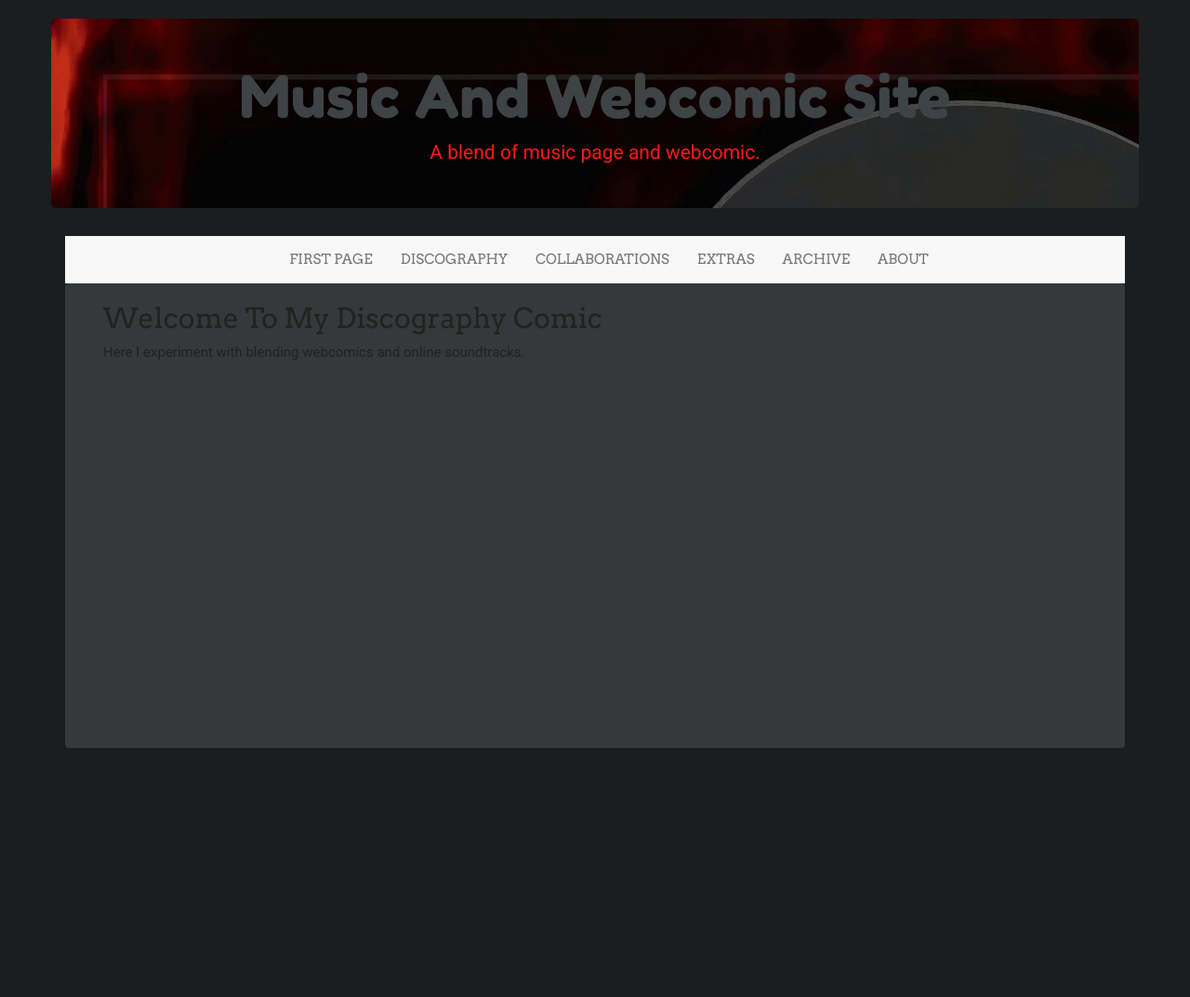
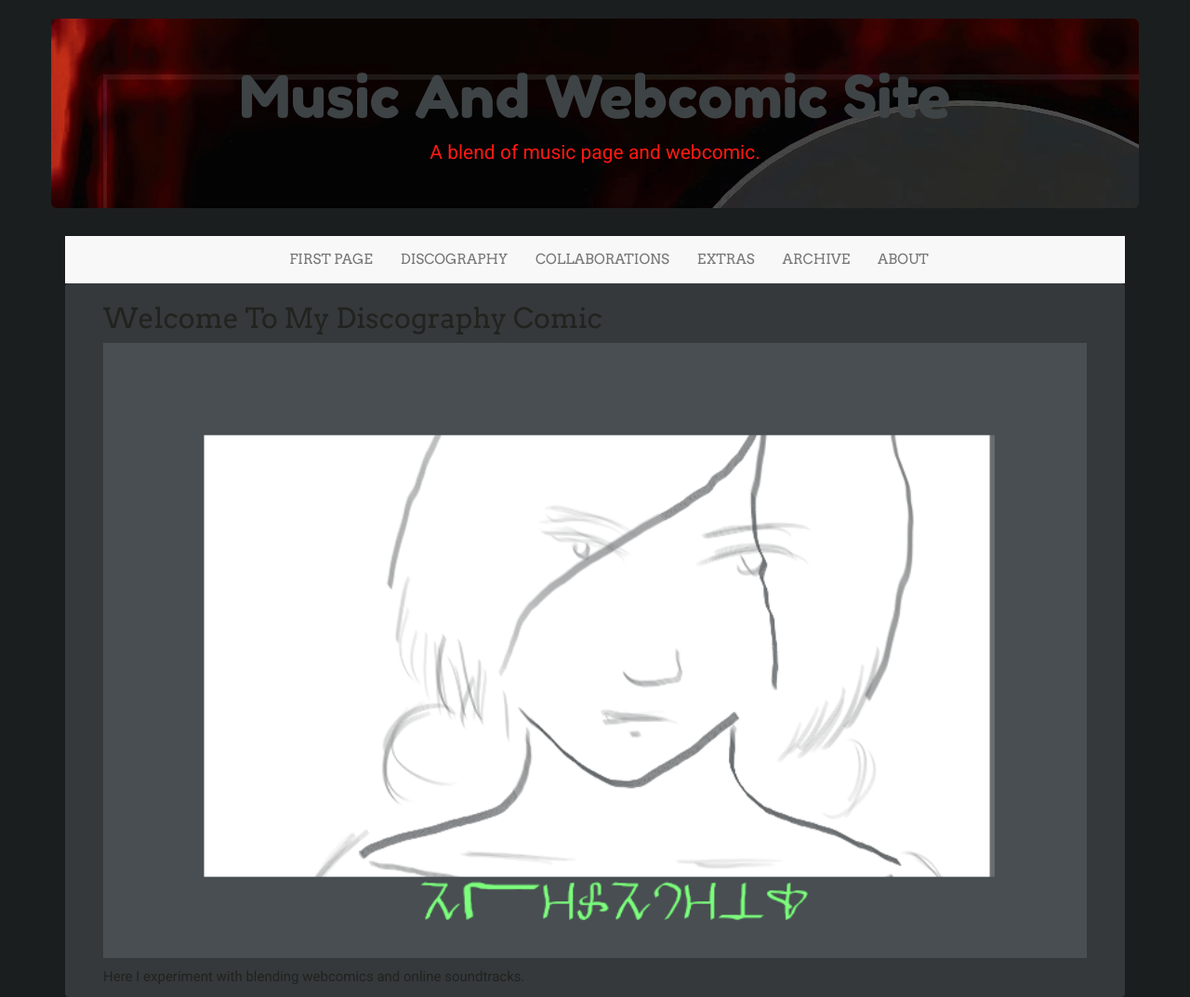
Before and after one commit to LWFlouisa/MyDiscography, a Jekyll site: the page built from index.md, in a window 1280 px wide. Shown: the whole page at 93% size. Built offline with Jekyll 4.4.1, drawn with Linux system fonts in a browser that asks for light colours; nearby versions of some CDN libraries; comment, search, counter and statistics services are not loaded; before the commit the page ends 900 px from its top, so only the background shows below that.

Commit message:
Update index.md

```diff
--- a/index.md
+++ b/index.md
@@ -4,5 +4,6 @@ title: About
 permalink: /index.html
 ---
 # Welcome To My Discography Comic
+![PAGE ONE](https://lwflouisa.github.io/MyDiscography/musiccovers/eviisonita.png)
 
 Here I experiment with blending webcomics and online soundtracks.
```
